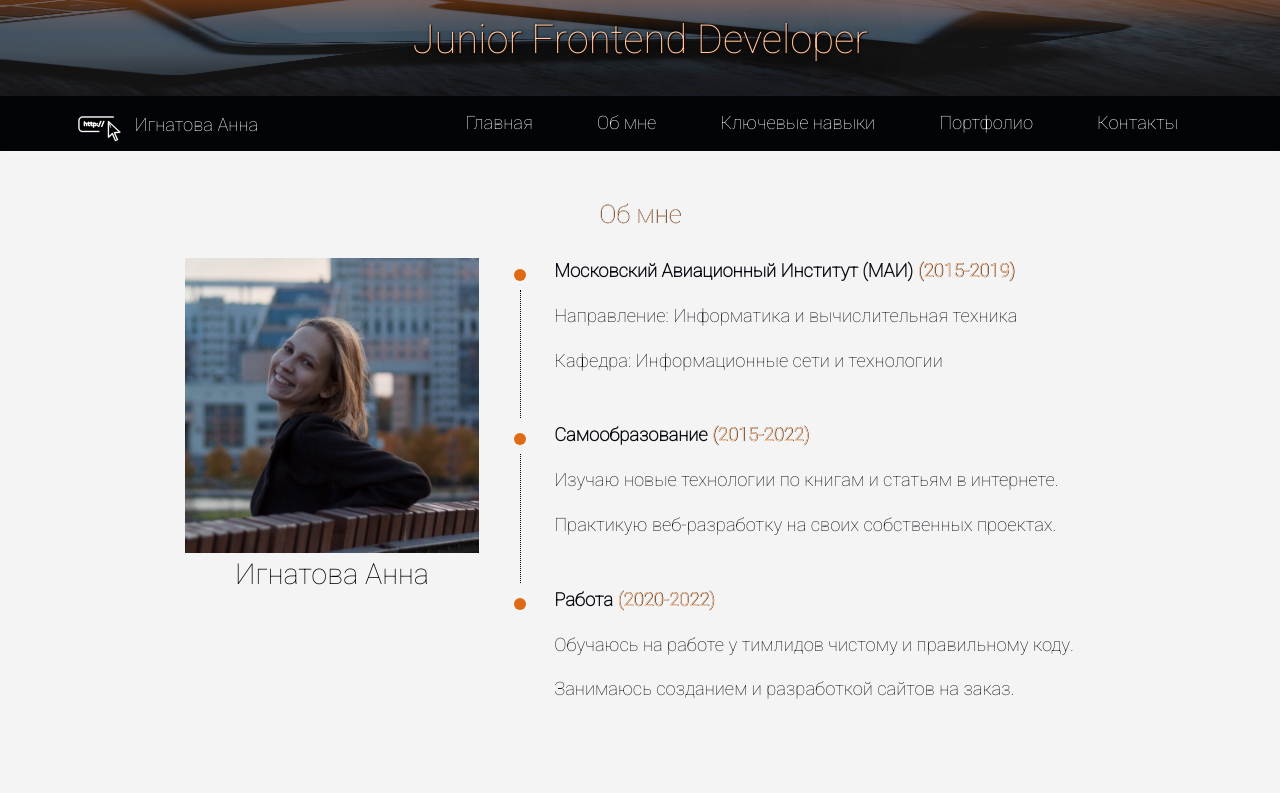
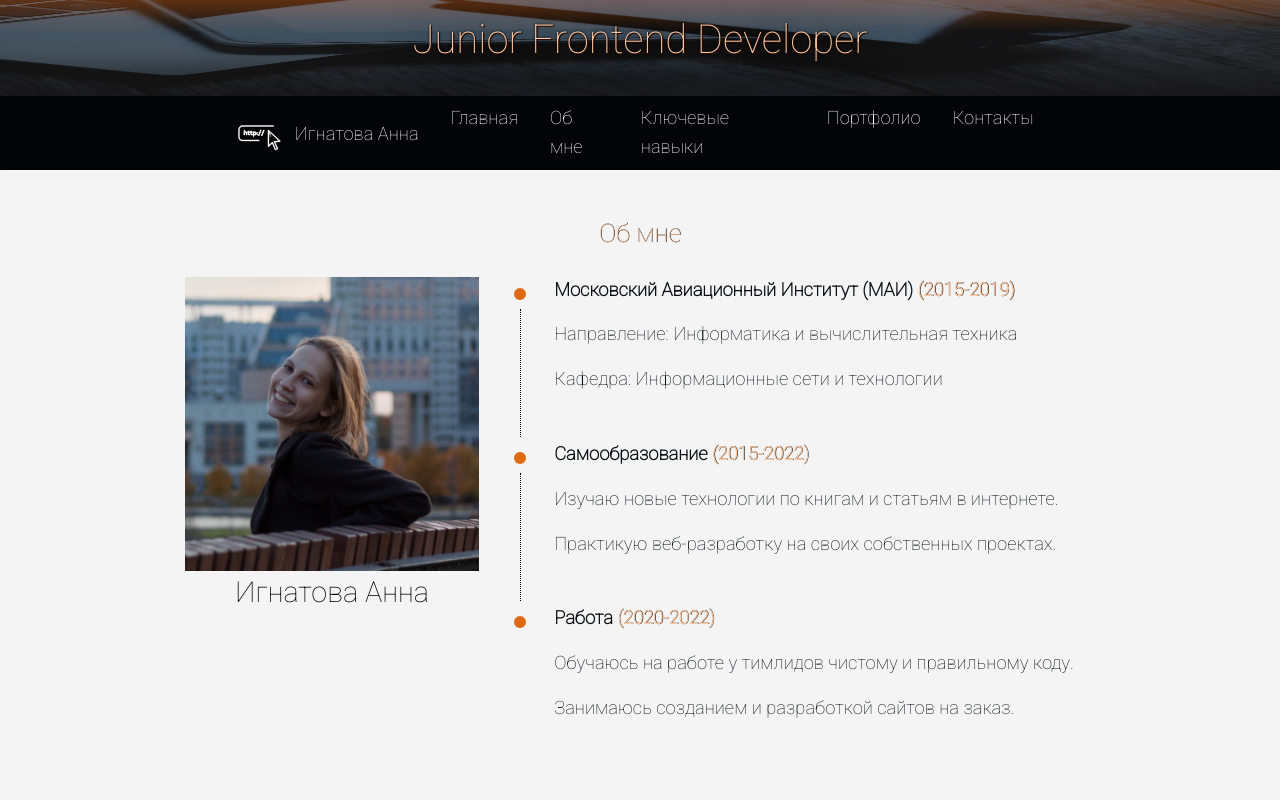
Before and after one commit to AnigalHub/Portfolio, a Nuxt app: page / in a window 1280 px wide. Shown: the top 800 px of the page. Built offline with nearby package versions, Linux system fonts and the light colour scheme; a web font is replaced by a local one.

Commit message:
меню в ширину контента - добавлены отступы

```diff
--- a/pages/index.vue
+++ b/pages/index.vue
@@ -81,11 +81,11 @@ h1,.name, #Home .front{color: #ffc9a1;}
 /*контейнер на блоки посередине экрана (в меню)*/
 #Nav .container {padding: 0 !important;}
 /*меню*/
-.navbar{padding: 0 !important;}
+.navbar{padding: 0 18%;}
 /*все кнопки в меню,блок под логотип*/
 .navbar .nav-link,.navbar-brand{color: white !important;}
 /*все кнопки в меню*/
-.nav-link{padding: 0.5rem 2rem !important;}
+.nav-link{padding: 0.5rem 1rem !important;}
 /*контейнер, который включает в себя повтор блоков*/
 .flex-container {
   display: flex;
```
